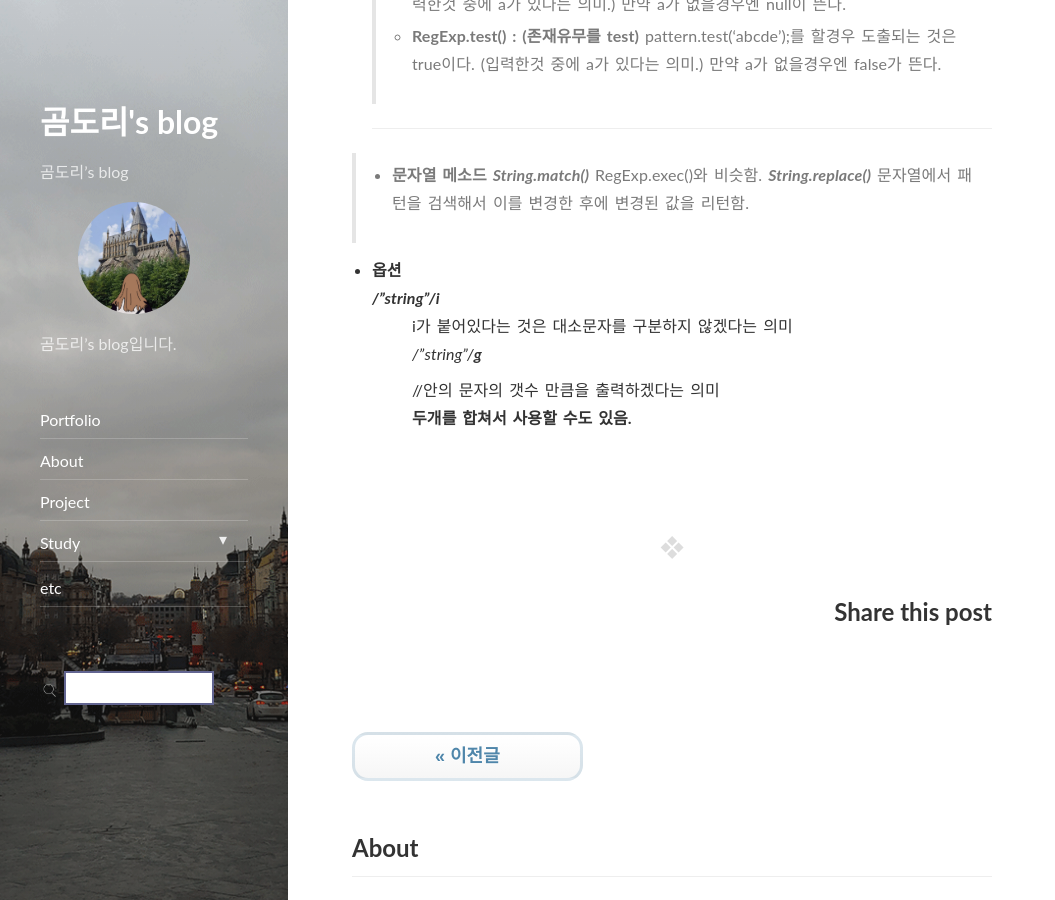
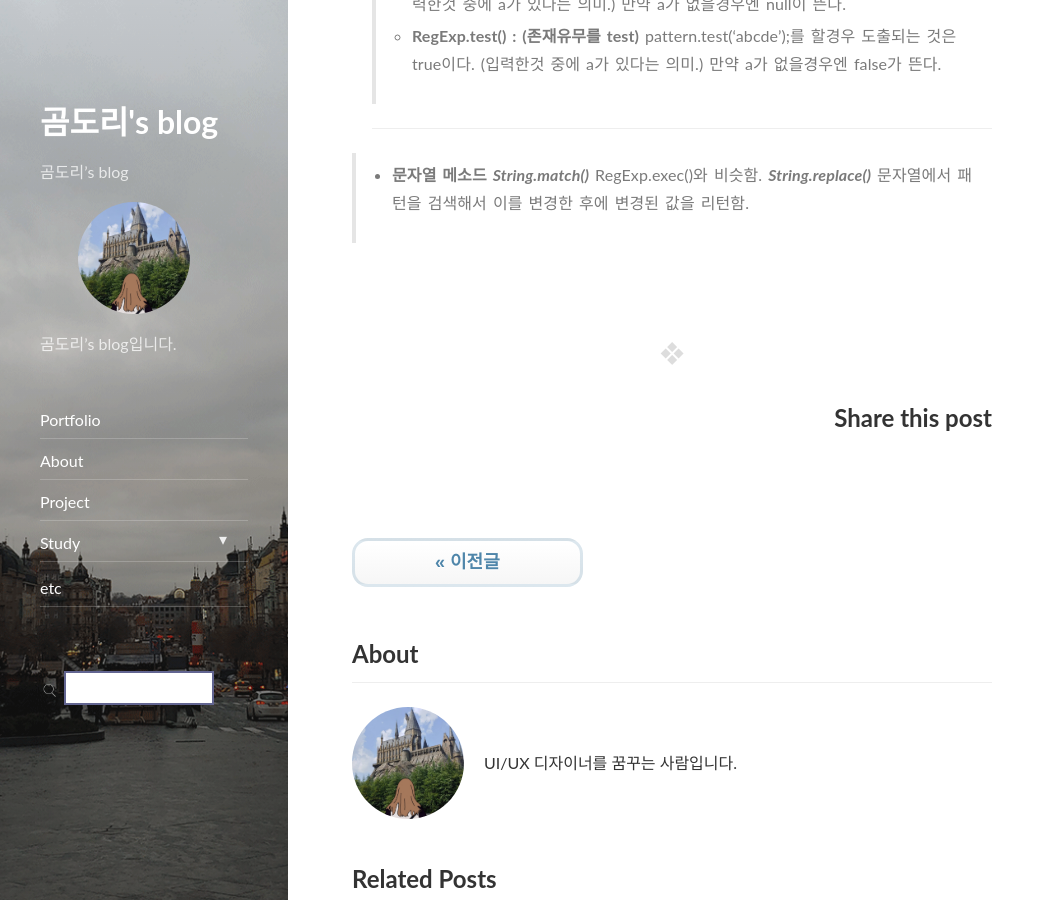
Before and after one commit to tkznzl12/tkznzl12.github.io, a Jekyll site: the page built from _posts/study/2021-03-22-javascript-blog01.md, in a window 1280 px wide and 900 px high, scrolled down 949 px. Shown: the whole window, without its empty margins (0-1055 px from the left). Built offline with Jekyll 4.4.1, drawn with Linux system fonts in a browser that asks for light colours; nearby versions of some CDN libraries; comment, search, counter and statistics services are not loaded.

Commit message:
수정 66

```diff
--- a/_posts/study/2021-03-22-javascript-blog01.md
+++ b/_posts/study/2021-03-22-javascript-blog01.md
@@ -55,11 +55,3 @@
     ***String.replace()***
     문자열에서 패턴을 검색해서 이를 변경한 후에 변경된 값을 리턴함.
    <br>
-
-  - **옵션**
-   */"string"/**i***
-   : i가 붙어있다는 것은 대소문자를 구분하지 않겠다는 의미<br>
-   */"string"/**g***
-   : //안의 문자의 갯수 만큼을 출력하겠다는 의미
-  **두개를 합쳐서 사용할 수도 있음.**
-   <br>
```
